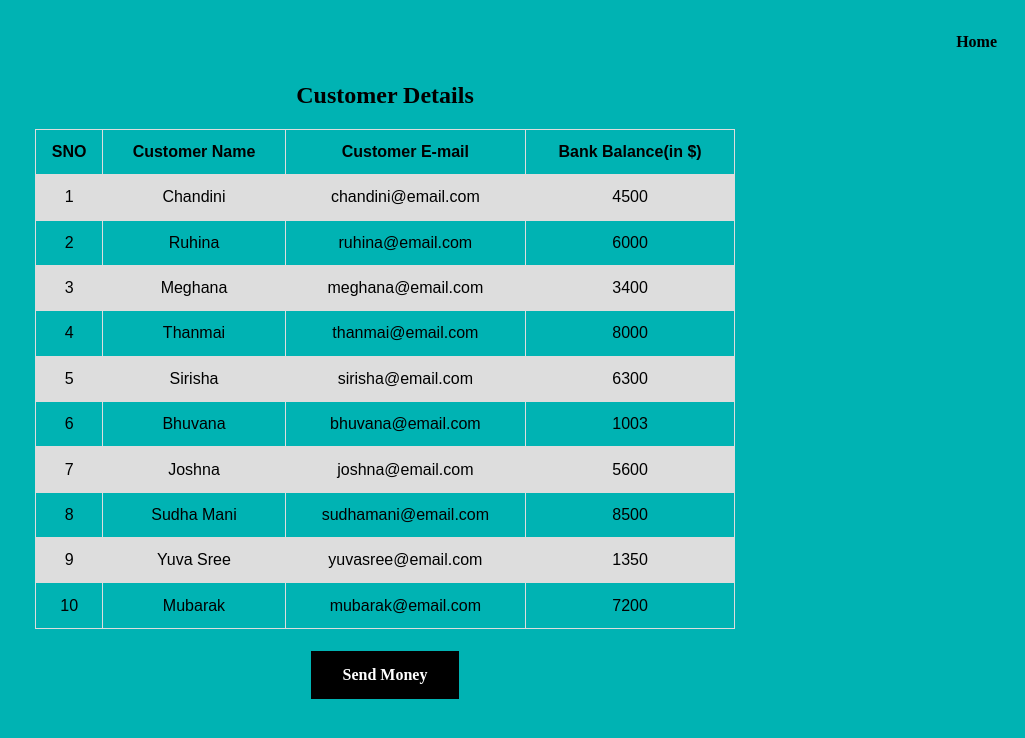
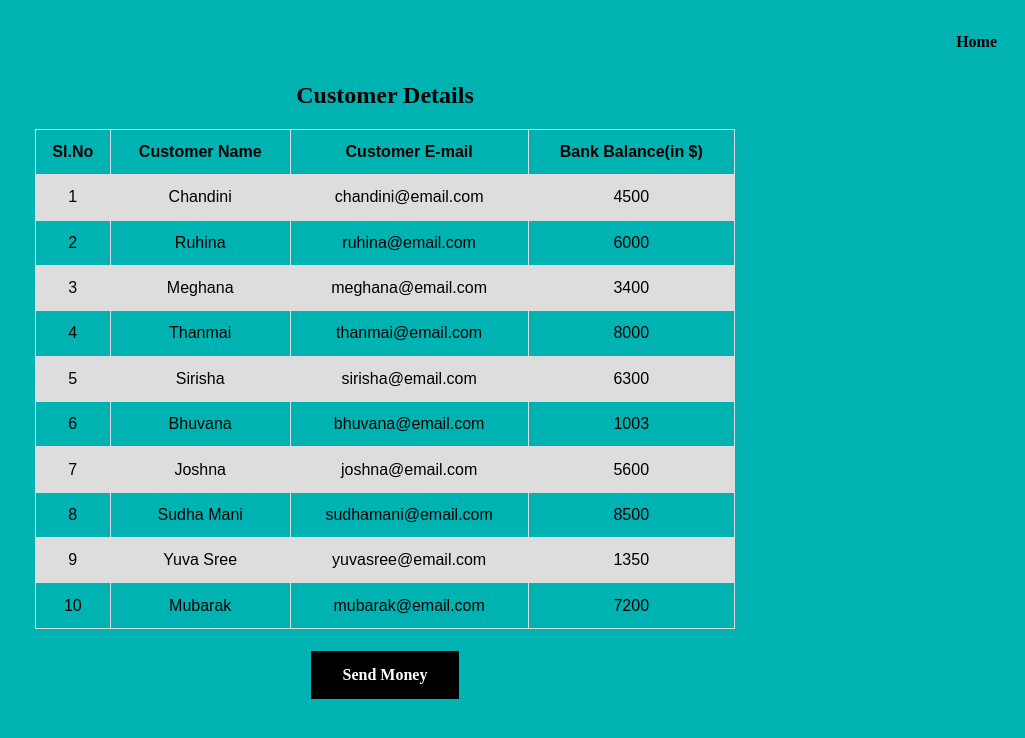
Before and after one commit to Chandini32/Basic-Banking-System, a plain HTML site: page viewcustomer.html in a window 1280 px wide. Shown: the whole page, without its empty margins (255-1280 px from the left). Drawn offline with Linux system fonts and the light colour scheme.

Commit message:
first commit

```diff
--- a/viewcustomer.html
+++ b/viewcustomer.html
@@ -75,7 +75,7 @@ body {background-color: #00b3b3;}
 
 <table align="center">
   <tr>
-    <th>SNO</th>
+    <th>Sl.No</th>
     <th>Customer Name</th>
     <th>Customer E-mail</th>
 <th>Bank Balance(in $)</th>
```
